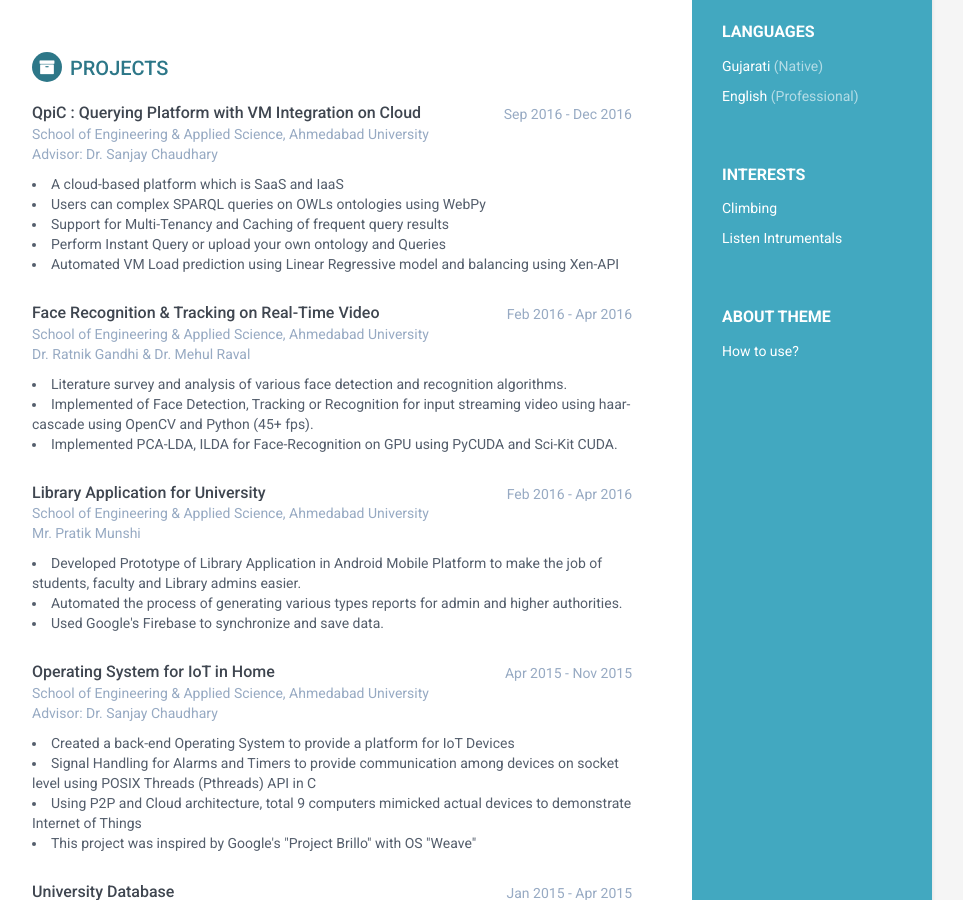
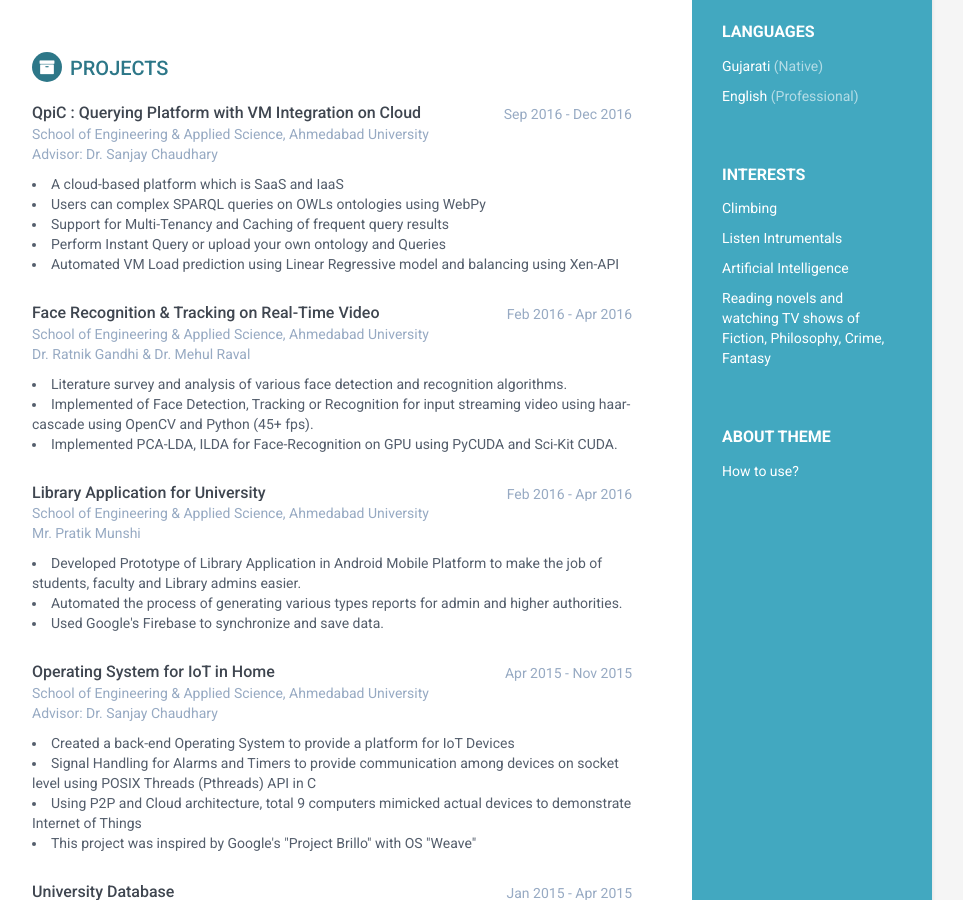
Before and after one commit to Axatchaudhary/axatchaudhary.github.io, a Jekyll site: the page built from index.html, in a window 1280 px wide and 900 px high, scrolled down 996 px. Shown: the whole window, without its empty margins (188-1151 px from the left). Built offline with Jekyll 4.4.1, drawn with Linux system fonts in a browser that asks for light colours.

Commit message:
added interests

```diff
--- a/_includes/interests.html
+++ b/_includes/interests.html
@@ -3,5 +3,7 @@
 <ul class="list-unstyled interests-list">
 <li>Climbing</li>
 <li>Listen Intrumentals</li>
+<li>Artificial Intelligence</li>
+<li>Reading novels and watching TV shows of Fiction, Philosophy, Crime, Fantasy </li>
 </ul>
 </div><!--//interests-->
```
